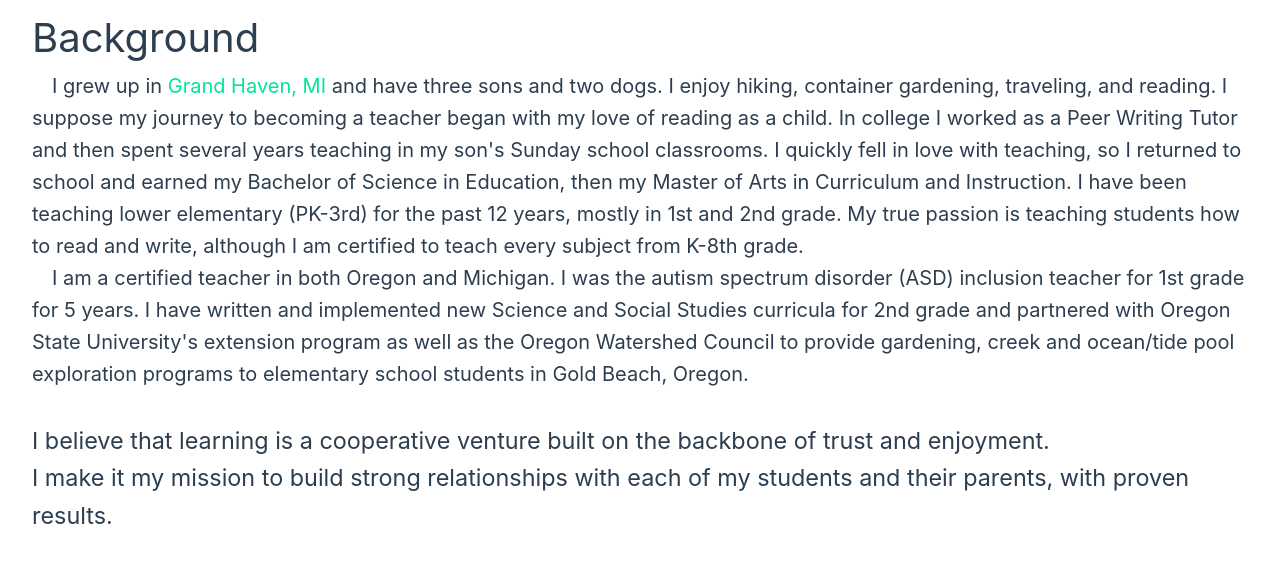
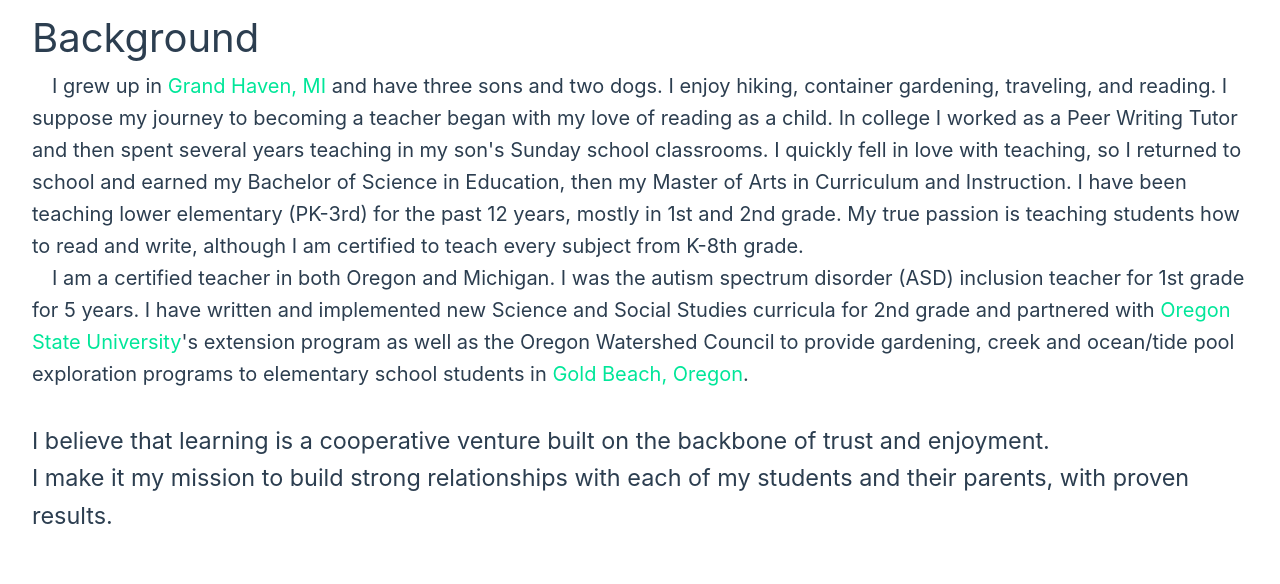
Before and after one commit to R-unic/brain-boosters-site, a Vue app: page /about-me in a window 1280 px wide. Shown: the part 215-799 px from the top of the page. Built offline with nearby package versions, Linux system fonts and the light colour scheme.

Commit message:
feat: add more hyperlinks to about me page

```diff
--- a/src/components/AboutMePage.vue
+++ b/src/components/AboutMePage.vue
@@ -12,9 +12,9 @@
       <br/>
       &emsp;I am a certified teacher in both Oregon and Michigan. I was the autism spectrum disorder (ASD)
       inclusion teacher for 1st grade for 5 years. I have written and implemented new Science and Social
-      Studies curricula for 2nd grade and partnered with Oregon State University's extension program as well
+      Studies curricula for 2nd grade and partnered with <a href="https://oregonstate.edu/">Oregon State University</a>'s extension program as well
       as the Oregon Watershed Council to provide gardening, creek and ocean/tide pool exploration programs
-      to elementary school students in Gold Beach, Oregon.
+      to elementary school students in <a href="https://www.google.com/maps/place/Gold+Beach,+OR+97444/@42.3970221,-124.414168,13z/data=!3m1!4b1!4m6!3m5!1s0x54dace49bf9ae73d:0x121195079f68806d!8m2!3d42.4073334!4d-124.4217741!16zL20vMHpjZ2g?entry=ttu">Gold Beach, Oregon</a>.
       <br/><br/>
       <h3>I believe that learning is a cooperative venture built on the backbone of trust and enjoyment.</h3>
       <h3>I make it
```
